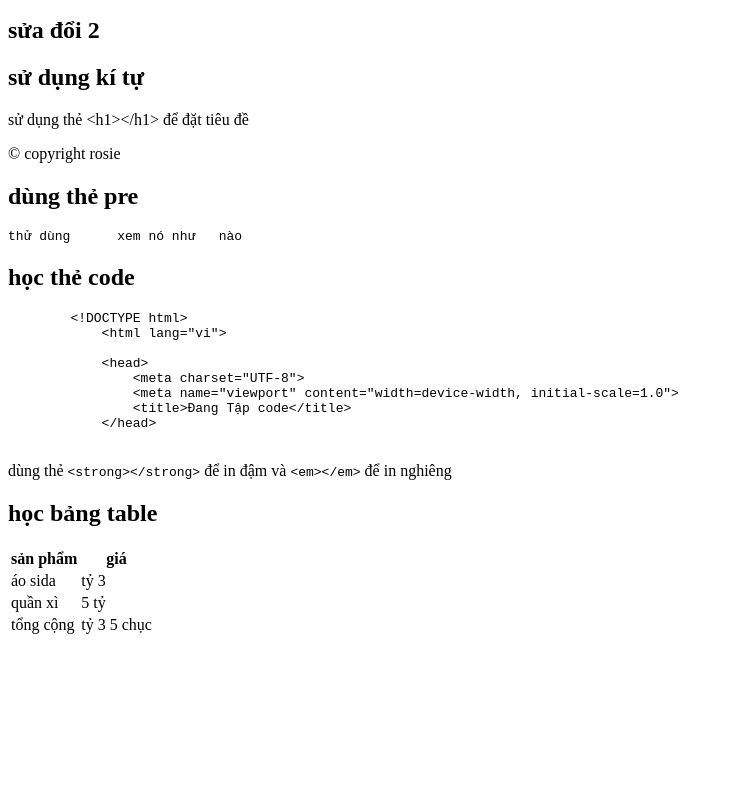
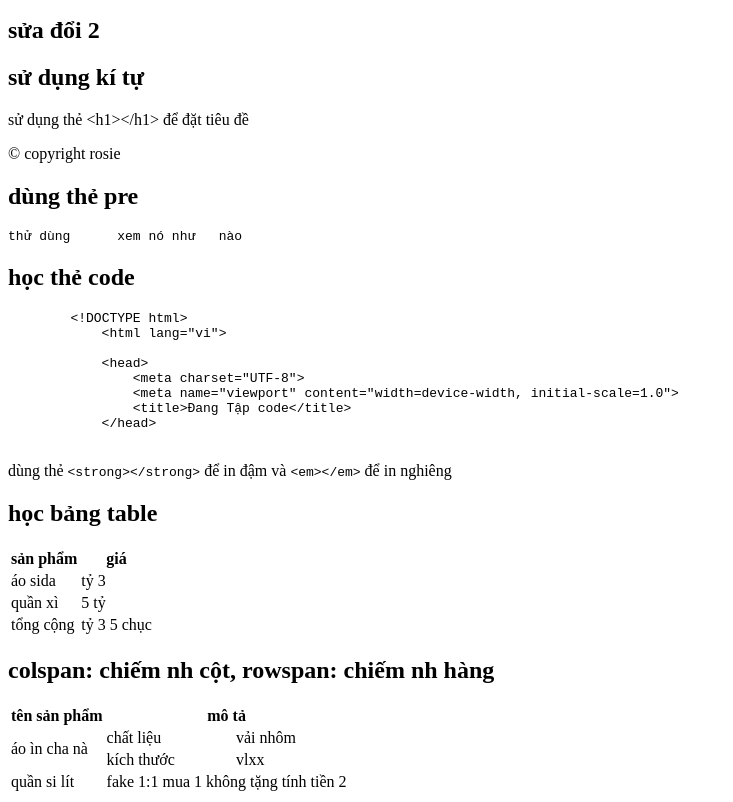
Before and after one commit to PNLinhhh/dangtapcode, a plain HTML site: page index.html in a window 1280 px wide. Shown: the part 110-912 px from the top of the page, without its empty margins (0-733 px from the left). Before the commit the page ends 800 px from the top, so only its background shows below. Drawn offline with Linux system fonts and the light colour scheme.

Commit message:
hoc nh cot nh hang

```diff
--- a/index.html
+++ b/index.html
@@ -54,6 +54,26 @@
             </tr>
         </tfoot>
     </table>
+    <h2>colspan: chiếm nh cột, rowspan: chiếm nh hàng</h2>
+    <table>
+        <tr>
+            <th>tên sản phẩm</th>
+            <th colspan="2">mô tả</th>
+        </tr>
+        <tr>
+            <td rowspan="2"> áo ìn cha nà</td>
+            <td>chất liệu</td>
+            <td>vải nhôm</td>
+        </tr>
+        <tr>
+            <td>kích thước</td>
+            <td>vlxx</td>
+        </tr>
+        <tr>
+            <td>quần si lít</td>
+            <td colspan="2">fake 1:1 mua 1 không tặng tính tiền 2</td>
+        </tr>
+    </table>
 </body>
 
 </html>
```
